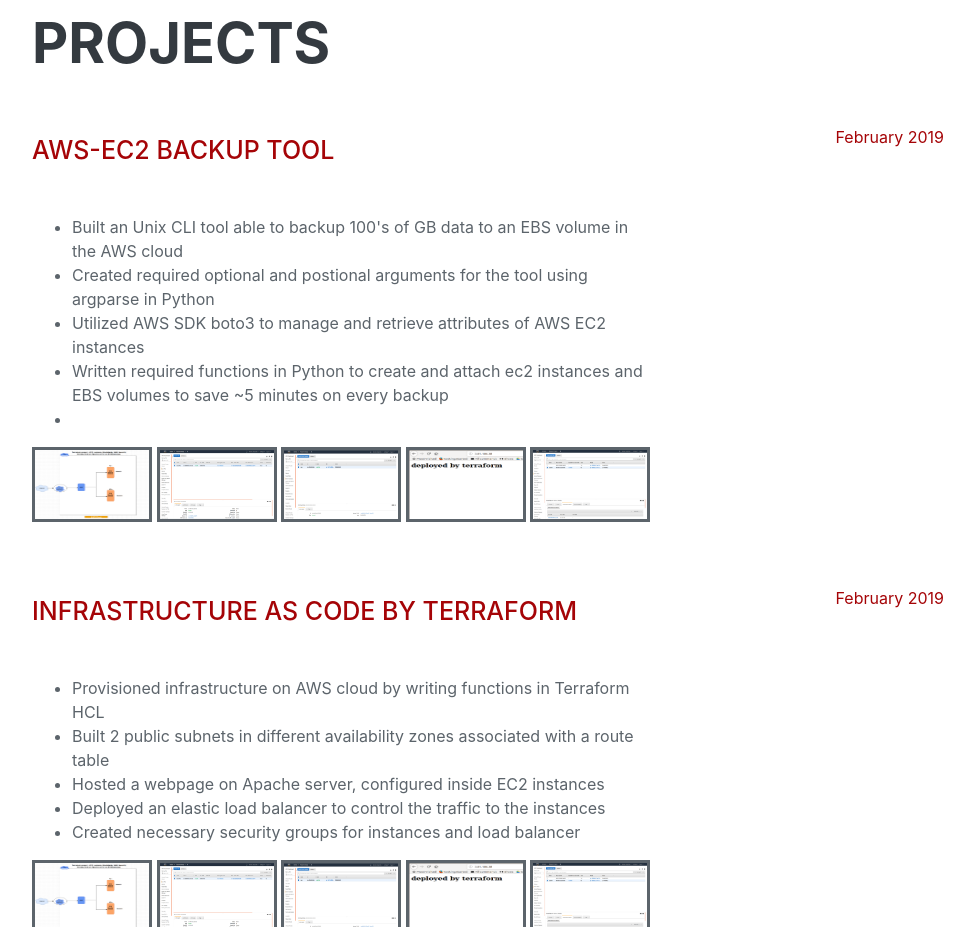
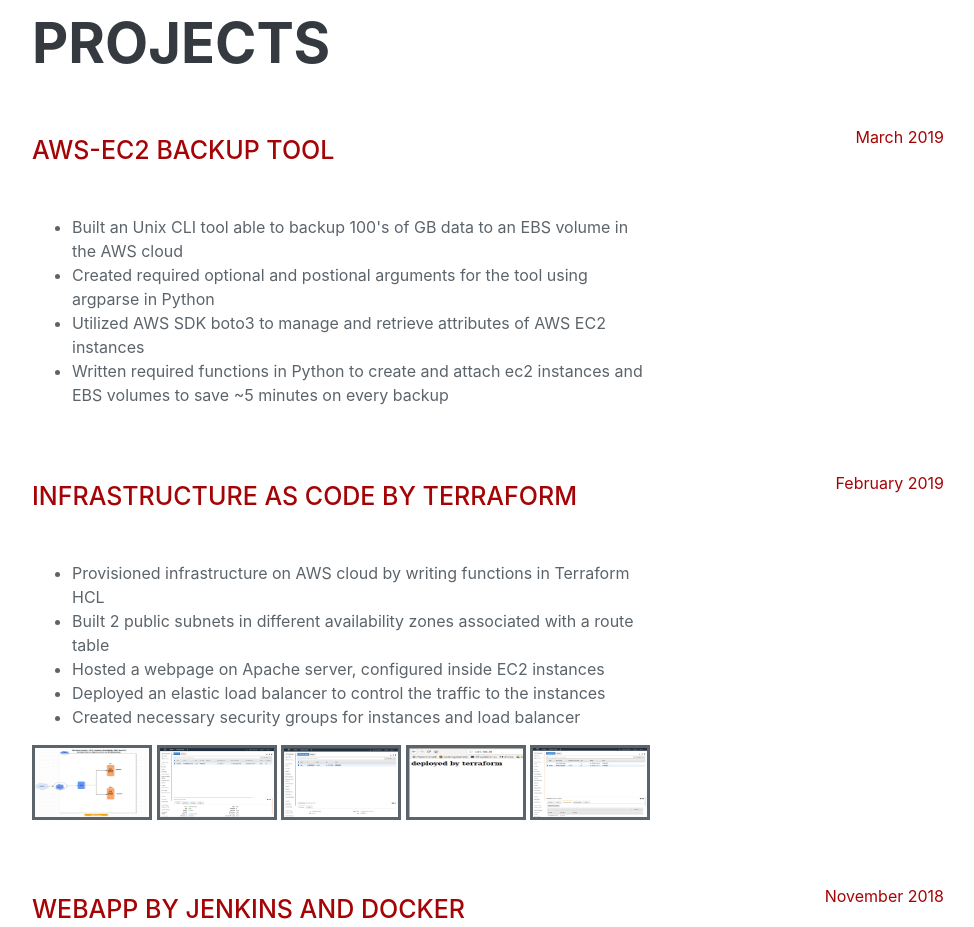
Before and after one commit to manideep1116/Portfolio-Website, a plain HTML site: page index.html in a window 1280 px wide. Shown: the part 2440-3367 px from the top of the page, without its empty margins (288-1262 px from the left). Drawn offline with nearby package versions, Linux system fonts and the light colour scheme; a web font is replaced by a local one.

Commit message:
edit index.html

```diff
--- a/index.html
+++ b/index.html
@@ -198,20 +198,14 @@
             <div class="resume-content mr-auto">
               <h3 class="mb-0"></h3>
 
-              <div class="subheading mb-3" style="font-size: 25px; line-height    :2.0;"><a  href="https://github.com/manideep1116/Terraform-Project/tree/master" target="_blank">AWS-EC2 Backup Tool</a> </div>
+              <div class="subheading mb-3" style="font-size: 25px; line-height    :2.0;"><a  href="https://github.com/manideep1116/AWS-EC2-Backup-Tool" target="_blank">AWS-EC2 Backup Tool</a> </div>
               <br>
               <ul>
                 <li>Built an Unix CLI tool able to backup 100's of GB data to an EBS volume in the AWS cloud</li>
                 <li>Created required optional and postional arguments for the tool using argparse in Python</li>
                 <li>Utilized AWS SDK boto3 to manage and retrieve attributes of AWS EC2 instances</li>
                 <li>Written required functions in Python to create and attach ec2 instances and EBS volumes to save ~5 minutes on every backup</li>
-                <li></li>
               </ul>
-              <img class="myImg" src="img/tf.png" alt="Layout of infrastructure on AWS Cloud" style="width:120px">
-              <img class="myImg" src="img/tf_vpc.png" alt="Configured VPC" style="width:120px">
-              <img class="myImg" src="img/tf_ig.png" alt="Configured Internet Gateway" style="width:120px">
-              <img class="myImg" src="img/tf_op.png" alt="Output of web page running on Apache server inside EC2 instances" style="width:120px">
-              <img class="myImg" src="img/tf_rt.png" alt="Route table associated with subnets" style="width:120px">
 
 
 
@@ -224,7 +218,7 @@
             </p>
           </div>
           <div class="resume-date text-md-right">
-            <span class="text-primary">February 2019</span>
+            <span class="text-primary">March 2019</span>
           </div>
         </div>
 
```
